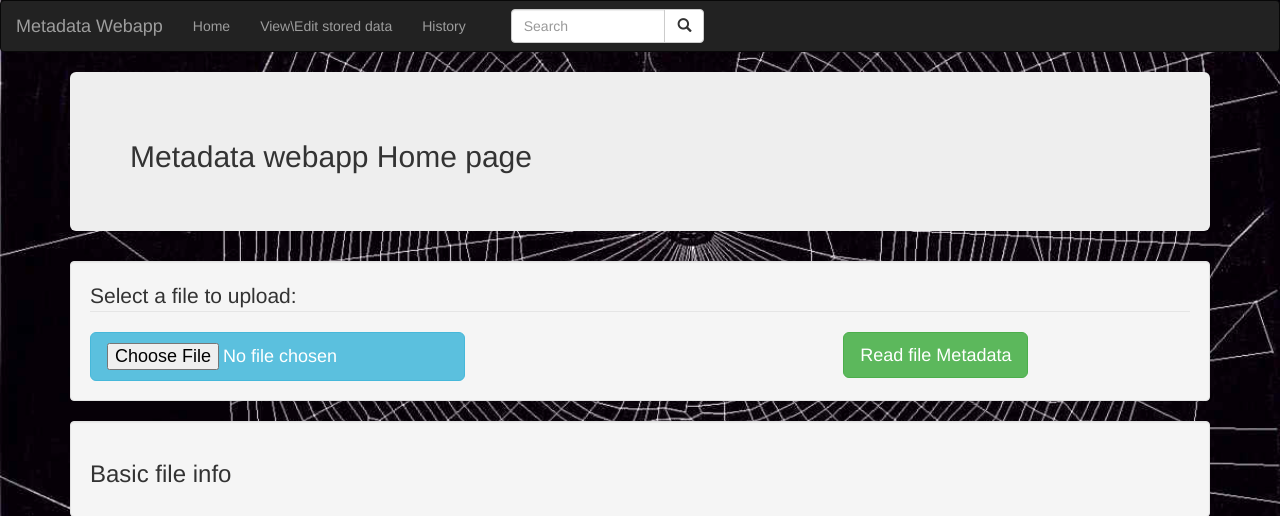
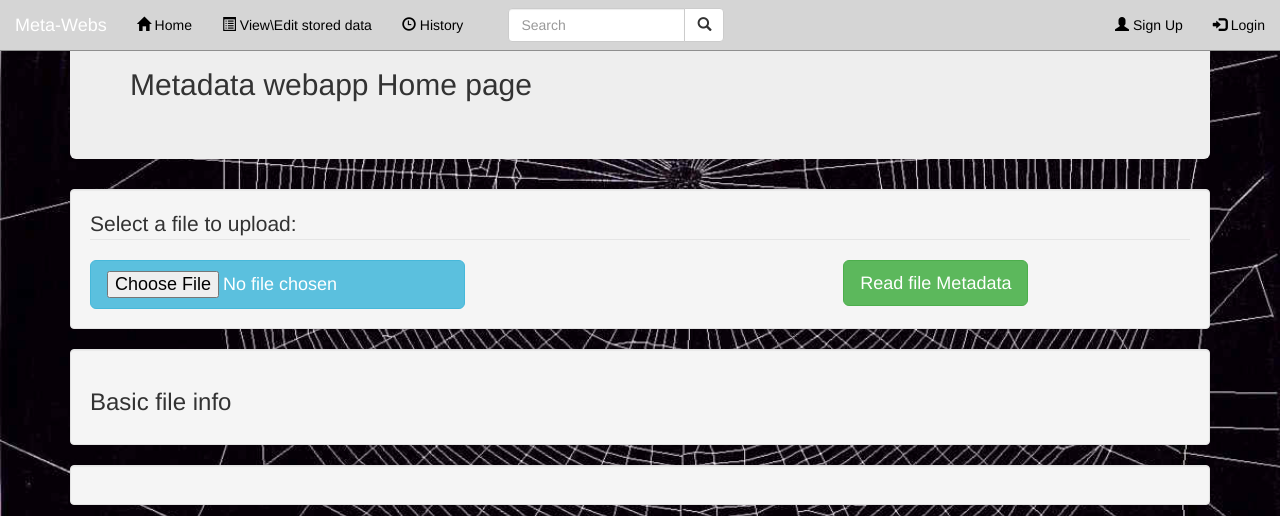
Before and after one commit to W1ldc4rdMMX/DecChallenge, a PHP site: page /index.php in a window 1280 px wide. Shown: the top 516 px of the page. Run offline with PHP 8.4, Linux system fonts and the light colour scheme; data that the repository does not hold is empty.

Commit message:
update to navbar styles

```diff
--- a/header.html
+++ b/header.html
@@ -13,7 +13,7 @@ src="http://maxcdn.bootstrapcdn.com/bootstrap/3.3.6/js/bootstrap.min.js">
 <link rel="stylesheet" type="text/css" href="styles.css">
 </head>
 
-<nav class="navbar navbar-inverse">
+<nav class="navbar navbar-default navbar-fixed-top">
   <div class="container-fluid">
     <div class="navbar-header">
       <button type="button" class="navbar-toggle" data-toggle="collapse" data-target="#myNavbar">
@@ -21,13 +21,16 @@ src="http://maxcdn.bootstrapcdn.com/bootstrap/3.3.6/js/bootstrap.min.js">
         <span class="icon-bar"></span>
         <span class="icon-bar"></span>
       </button>
-      <a class="navbar-brand" href="index.php">Metadata Webapp</a>
+      <a class="navbar-brand" href="index.php"> Meta-Webs </a>
     </div>
     <div class="collapse navbar-collapse" id="myNavbar">
       <ul class="nav navbar-nav">
-        	<li><a href="index.php">Home </a></li>
-			<li><a href="view.php">View\Edit stored data</a></li>
-        	<li><a href="#">History</a></li>
+        	<li><a href="index.php"><span class = "glyphicon glyphicon-home">
+			</span> Home </a></li>
+			<li><a href="view.php"><span class = "glyphicon glyphicon-list-alt">
+			</span> View\Edit stored data </a></li>
+        	<li><a href="#"><span class = "glyphicon glyphicon-time">
+			</span> History </a></li>
         	<!--li>
 				<a href="#"><span class="glyphicon glyphicon-search"></span></a>
 			</li-->
@@ -47,12 +50,12 @@ src="http://maxcdn.bootstrapcdn.com/bootstrap/3.3.6/js/bootstrap.min.js">
 
   </button>
       </ul>
-      <!--<ul class="nav navbar-nav navbar-right">
+      <ul class="nav navbar-nav navbar-right">
         <li><a href="#"><span class="glyphicon glyphicon-user"></span> Sign Up
 			</a></li>
         <li><a href="#"><span class="glyphicon glyphicon-log-in"></span> Login
 			</a></li>
-      </ul>-->
+      </ul>
     </div>
   </div>
 </nav>
--- a/styles.css
+++ b/styles.css
@@ -1,3 +1,93 @@
+.navbar-default {
+  background-color: #d5d5d5;
+  border-color: #8f8f8f;
+}
+.navbar-default .navbar-brand {
+  color: #000000;
+}
+.navbar-default .navbar-brand:hover,
+.navbar-default .navbar-brand:focus {
+  color: #ffffff;
+}
+.navbar-default .navbar-text {
+  color: #000000;
+}
+.navbar-default .navbar-nav > li > a {
+  color: #000000;
+}
+.navbar-default .navbar-nav > li > a:hover,
+.navbar-default .navbar-nav > li > a:focus {
+  color: #ffffff;
+}
+.navbar-default .navbar-nav > li > .dropdown-menu {
+  background-color: #d5d5d5;
+}
+.navbar-default .navbar-nav > li > .dropdown-menu > li > a {
+  color: #000000;
+}
+.navbar-default .navbar-nav > li > .dropdown-menu > li > a:hover,
+.navbar-default .navbar-nav > li > .dropdown-menu > li > a:focus {
+  color: #ffffff;
+  background-color: #8f8f8f;
+}
+.navbar-default .navbar-nav > li > .dropdown-menu > li > .divider {
+  background-color: #8f8f8f;
+}
+.navbar-default .navbar-nav .open .dropdown-menu > .active > a,
+.navbar-default .navbar-nav .open .dropdown-menu > .active > a:hover,
+.navbar-default .navbar-nav .open .dropdown-menu > .active > a:focus {
+  color: #ffffff;
+  background-color: #8f8f8f;
+}
+.navbar-default .navbar-nav > .active > a,
+.navbar-default .navbar-nav > .active > a:hover,
+.navbar-default .navbar-nav > .active > a:focus {
+  color: #ffffff;
+  background-color: #8f8f8f;
+}
+.navbar-default .navbar-nav > .open > a,
+.navbar-default .navbar-nav > .open > a:hover,
+.navbar-default .navbar-nav > .open > a:focus {
+  color: #ffffff;
+  background-color: #8f8f8f;
+}
+.navbar-default .navbar-toggle {
+  border-color: #8f8f8f;
+}
+.navbar-default .navbar-toggle:hover,
+.navbar-default .navbar-toggle:focus {
+  background-color: #8f8f8f;
+}
+.navbar-default .navbar-toggle .icon-bar {
+  background-color: #000000;
+}
+.navbar-default .navbar-collapse,
+.navbar-default .navbar-form {
+  border-color: #000000;
+}
+.navbar-default .navbar-link {
+  color: #000000;
+}
+.navbar-default .navbar-link:hover {
+  color: #ffffff;
+}
+
+@media (max-width: 767px) {
+  .navbar-default .navbar-nav .open .dropdown-menu > li > a {
+    color: #000000;
+  }
+  .navbar-default .navbar-nav .open .dropdown-menu > li > a:hover,
+  .navbar-default .navbar-nav .open .dropdown-menu > li > a:focus {
+    color: #ffffff;
+  }
+  .navbar-default .navbar-nav .open .dropdown-menu > .active > a,
+  .navbar-default .navbar-nav .open .dropdown-menu > .active > a:hover,
+  .navbar-default .navbar-nav .open .dropdown-menu > .active > a:focus {
+    color: #ffffff;
+    background-color: #8f8f8f;
+  }
+}
+
 body {
     background-color: lightblue;
 	 background-image: url("pics/background5.jpg");
```
